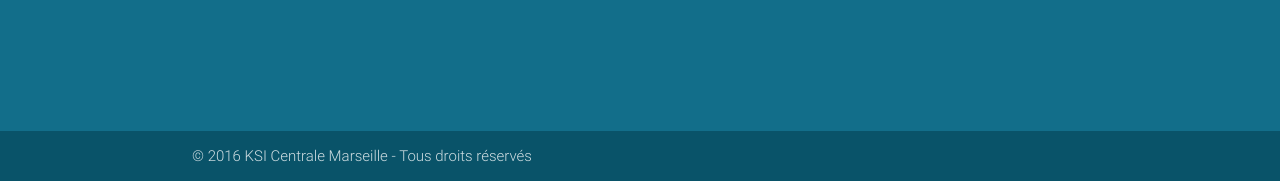
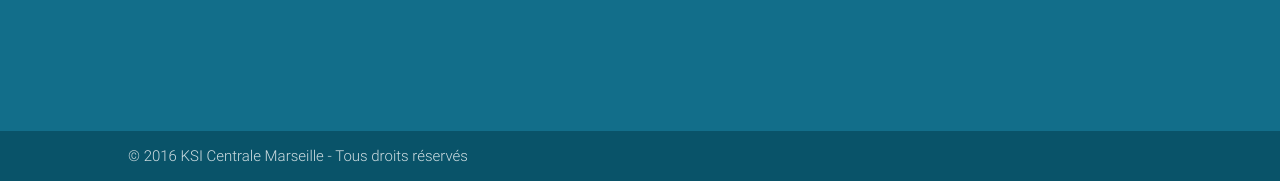
Before and after one commit to cfierro94/ksi-web-site, a plain HTML site: page www/index.html in a window 1280 px wide. Shown: the part 3161-3342 px from the top of the page. Drawn offline with Linux system fonts and the light colour scheme.

Commit message:
footer bug

```diff
--- a/www/css/style.css
+++ b/www/css/style.css
@@ -22,8 +22,6 @@ a {
 .container{
   margin-bottom: 5em;
 }
-
-
 
 /* --------------------------------
 Slider
@@ -754,9 +752,12 @@ Footer
 #download-button{
   background-color: #75BCCC;
 }
-.page-footer > .container{
+.page-footer .container{
   width: 80%;
   padding-top: 2em;
+}
+.footer-copyright .container{
+  padding-top: 0;
 }
 .page-footer .col{
   margin-bottom: 3em;
```
